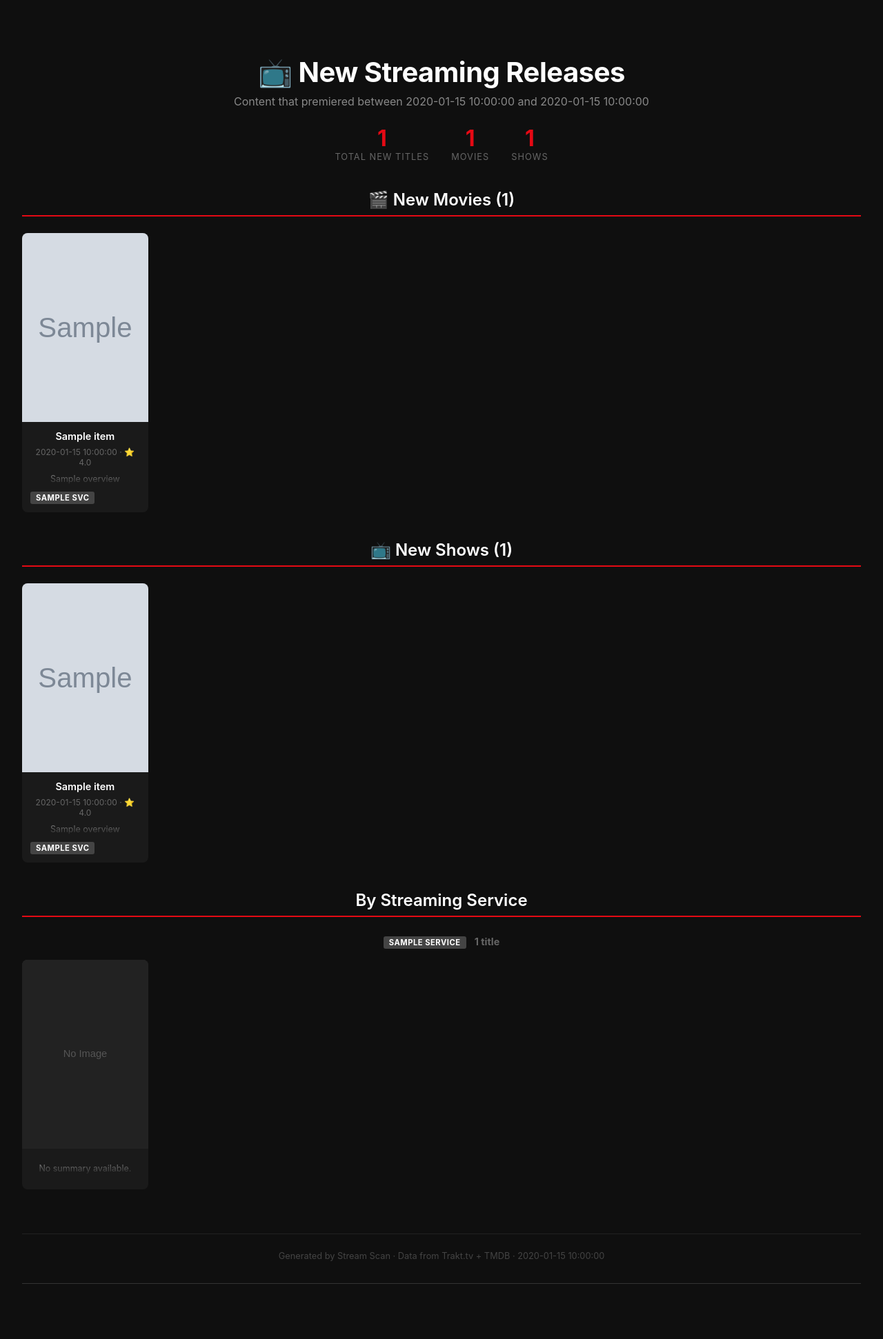
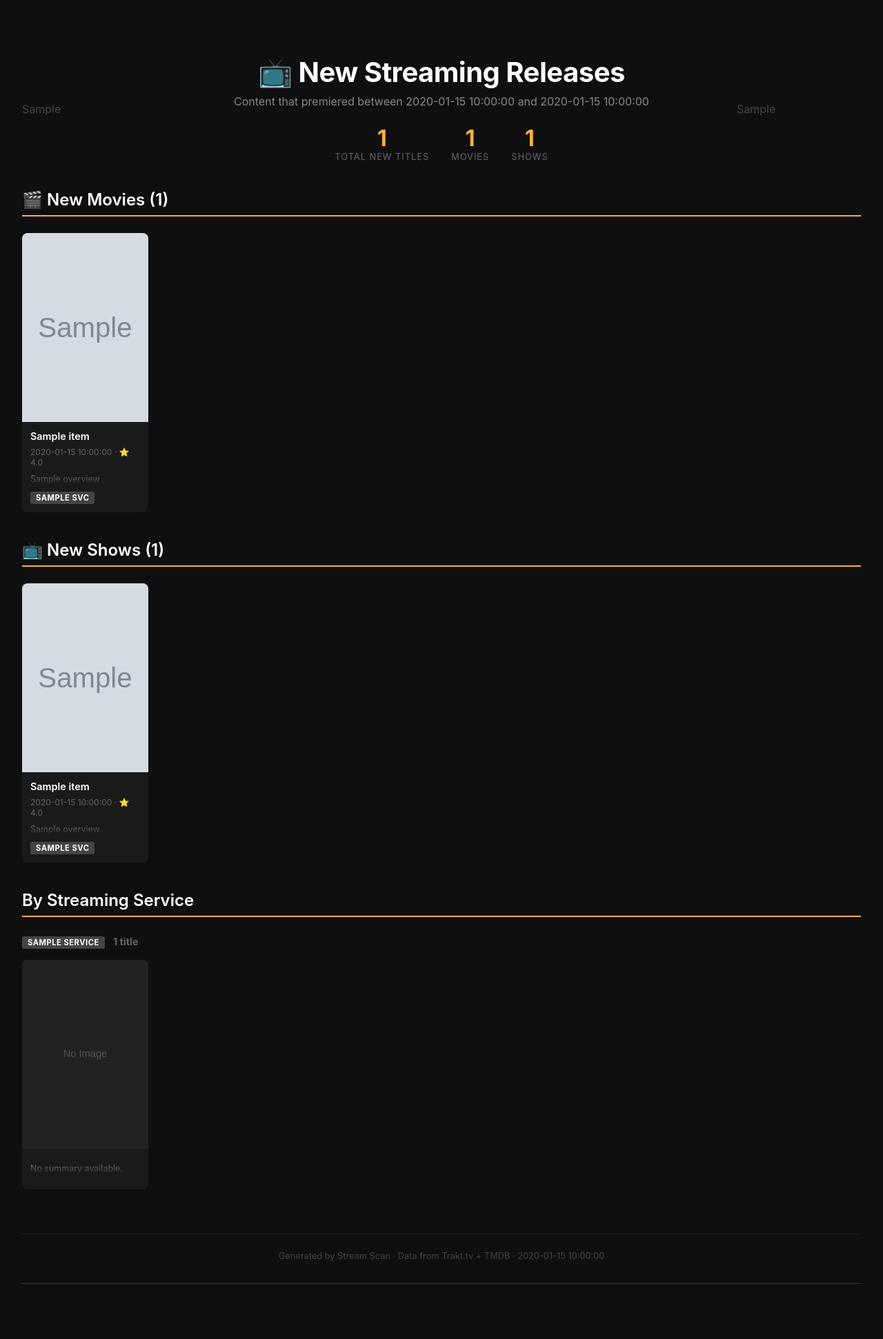
Before and after one commit to peay904/stream-scan, a Python web app: template templates/digest.html.jinja in a window 1280 px wide. Shown: the whole page at 69% size. Run offline with Jinja, Linux system fonts and the light colour scheme; the template is opened without the code that fills it: most values are stand-ins (such as "Sample title", 1, 10 or a date in 2020); grey boxes marked "Sample" are stand-in pictures.

Commit message:
add logos

```diff
--- a/templates/digest.html.jinja
+++ b/templates/digest.html.jinja
@@ -16,10 +16,29 @@
 
     /* ── Header ── */
     .header {
-      text-align: center;
       padding: 3rem 0 2rem;
       border-bottom: 1px solid #333;
       margin-bottom: 3rem;
+    }
+    .header-inner {
+      display: flex;
+      align-items: center;
+      justify-content: space-between;
+      gap: 1.5rem;
+    }
+    .header-img {
+      flex-shrink: 0;
+      width: 180px;
+      opacity: 0.25;
+    }
+    .header-img svg {
+      width: 100%;
+      height: auto;
+      display: block;
+    }
+    .header-center {
+      flex: 1;
+      text-align: center;
     }
     .header h1 {
       font-size: 2.5rem;
@@ -39,7 +58,7 @@
       margin-top: 1.5rem;
     }
     .stat { text-align: center; }
-    .stat .num { font-size: 2rem; font-weight: 700; color: #e50914; }
+    .stat .num { font-size: 2rem; font-weight: 700; color: #FBB13B; }
     .stat .label { font-size: 0.8rem; color: #666; text-transform: uppercase; letter-spacing: 1px; }
 
     /* ── Section ── */
@@ -48,7 +67,7 @@
       font-weight: 600;
       margin: 2.5rem 0 1.5rem;
       padding-bottom: 0.5rem;
-      border-bottom: 2px solid #e50914;
+      border-bottom: 2px solid #FBB13B;
       color: #fff;
     }
 
@@ -150,7 +169,7 @@
       width: fit-content;
       background: none;
       border: none;
-      color: #e50914; /* Change to a brighter color like Netflix red to test visibility */
+      color: #FBB13B; /* Change to a brighter color like Netflix red to test visibility */
       font-size: 0.75rem;
       font-weight: bold;
       cursor: pointer;
@@ -188,6 +207,9 @@
 <body>
 
 <div class="header">
+  <div class="header-inner">
+    <div class="header-img">{{ svg1 | safe }}</div>
+    <div class="header-center">
       <h1>📺 New Streaming Releases</h1>
       <p class="subtitle">Content that premiered between {{ since_date }} and {{ run_date }}</p>
       <div class="stats-bar">
@@ -203,6 +225,9 @@
           <div class="num">{{ shows|length }}</div>
           <div class="label">Shows</div>
         </div>
+      </div>
+    </div>
+    <div class="header-img">{{ svg2 | safe }}</div>
   </div>
 
 {% macro service_class(svc) %}
```
Also changed, not shown: src/report.py (+7 -0 lines), images/1.svg (added), images/2.svg (added). Lines whose indentation alone changed are shown as unchanged.
